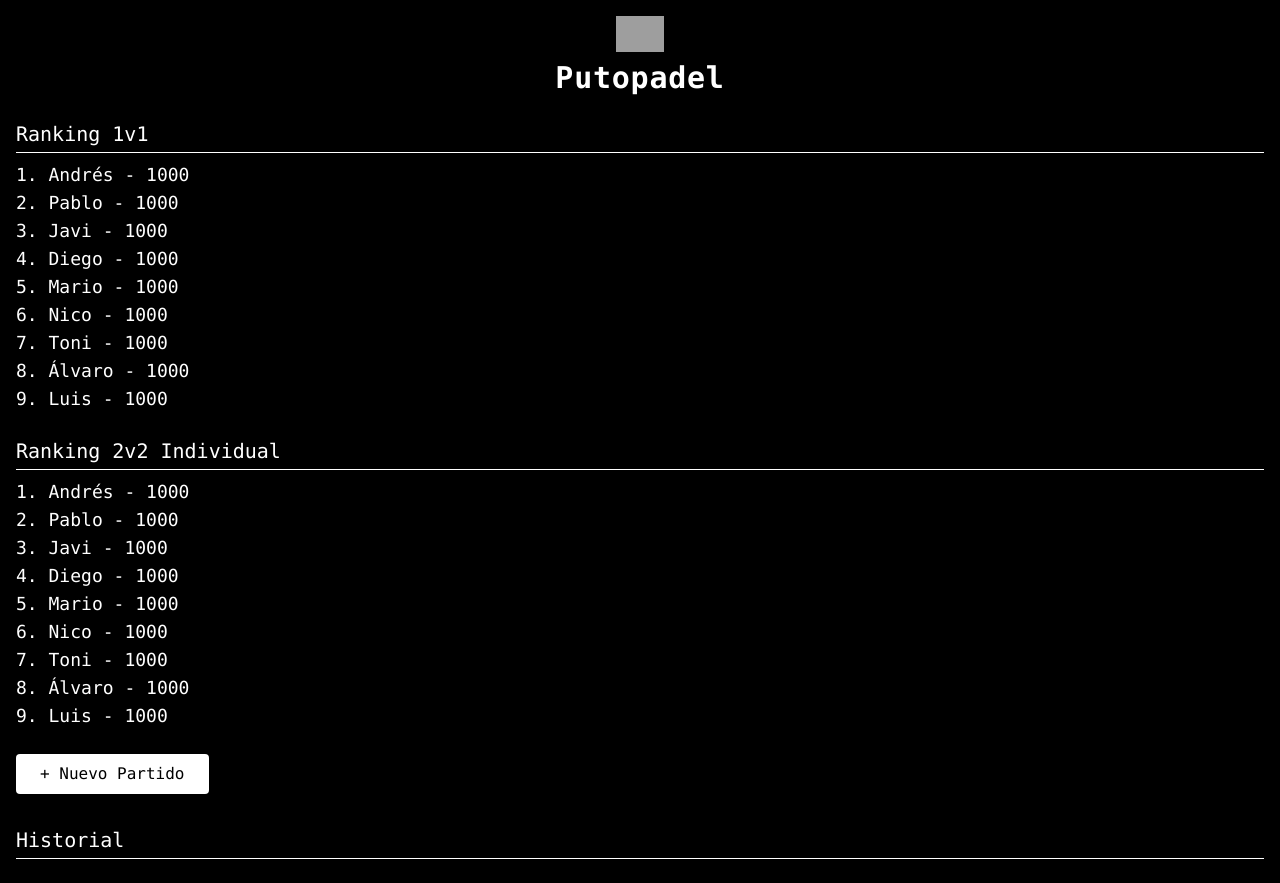
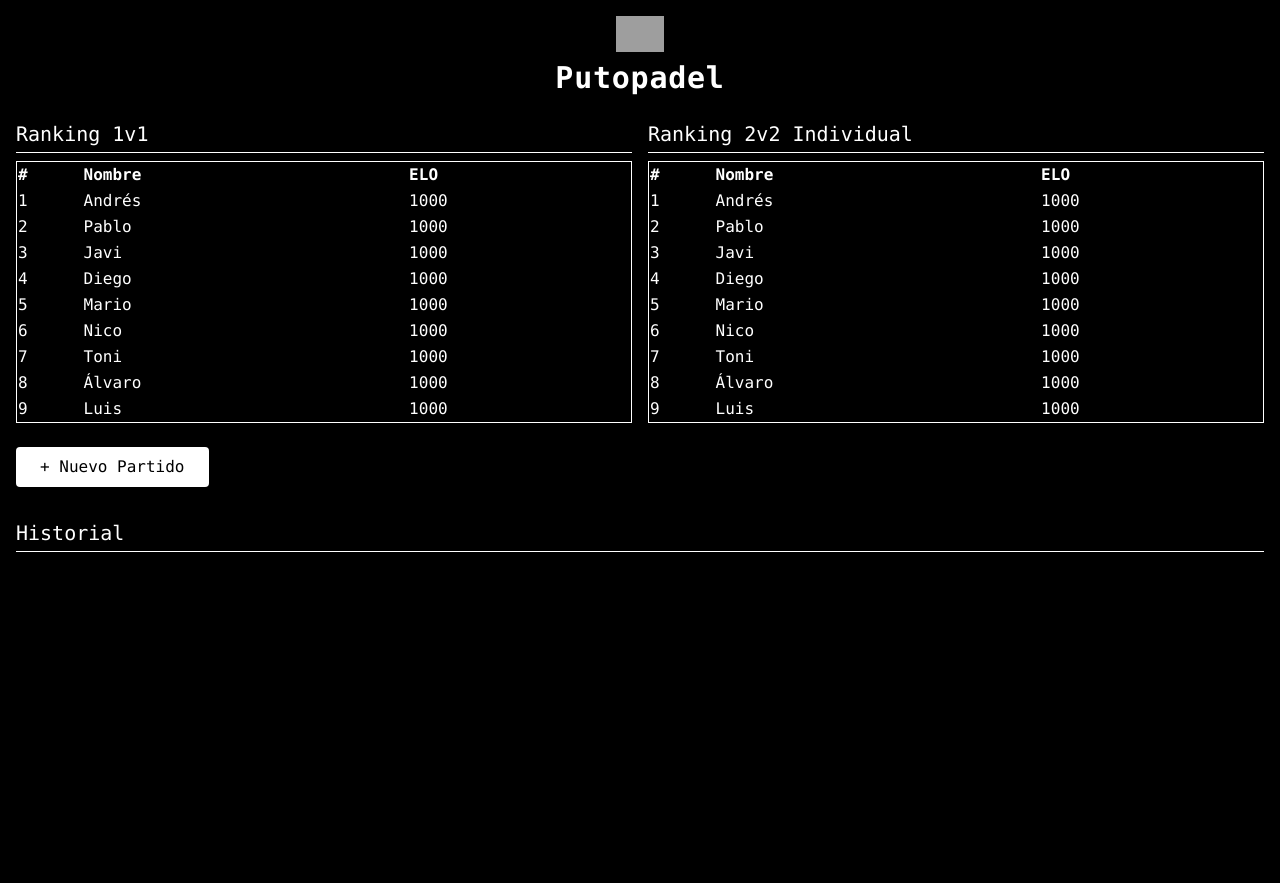
Before and after one commit to Sequerim/putopadel, a React (Vite) app: page / in a window 1280 px wide. After the commit the page ends 800 px from the top, so only its background shows below. Built offline with nearby package versions, Linux system fonts and the light colour scheme; grey boxes are pictures that could not be loaded.

Commit message:
Nuevo diseño con tablas y sets por separado

```diff
--- a/src/App.jsx
+++ b/src/App.jsx
@@ -28,14 +28,22 @@ function App() {
   const [players, setPlayers] = useState(initialPlayers);
   const [matchHistory, setMatchHistory] = useState([]);
   const [view, setView] = useState("ranking");
-  const [form, setForm] = useState({ type: "1v1", playerA: "", playerB: "", sets: "" });
+  const [form, setForm] = useState({ type: "1v1", playerA: "", playerB: "", sets: ["", "", ""] });
 
   const handleChange = (e) => {
-    setForm({ ...form, [e.target.name]: e.target.value });
+    const { name, value } = e.target;
+    if (name.startsWith("set")) {
+      const newSets = [...form.sets];
+      const index = parseInt(name.slice(-1));
+      newSets[index] = value;
+      setForm({ ...form, sets: newSets });
+    } else {
+      setForm({ ...form, [name]: value });
+    }
   };
 
   const handleSubmit = () => {
-    const sets = form.sets.split(",").map(set => set.trim().split("-").map(Number));
+    const sets = form.sets.filter(Boolean).map(set => set.trim().split("-").map(Number));
     let gamesA = 0, gamesB = 0;
     sets.forEach(([a, b]) => {
       gamesA += a;
@@ -44,7 +52,7 @@ function App() {
     const totalGames = gamesA + gamesB;
     const resultA = gamesA / totalGames;
     const updated = [...players];
-    const record = { type: form.type, sets: form.sets };
+    const record = { type: form.type, sets: form.sets.join(", ") };
 
     if (form.type === "1v1") {
       const iA = updated.findIndex(p => p.name === form.playerA);
@@ -76,21 +84,36 @@ function App() {
   return (
     <div className="p-4 bg-black min-h-screen text-white font-mono">
       <header className="text-center mb-6">
-        <img src="https://cdn-icons-png.flaticon.com/512/722/722221.png" alt="logo" className="w-12 mx-auto mb-2" />
+        <img src="https://cdn-icons-png.flaticon.com/512/869/869869.png" alt="logo" className="w-12 mx-auto mb-2" />
         <h1 className="text-3xl font-extrabold tracking-wide text-white">Putopadel</h1>
       </header>
 
       {view === "ranking" && (
         <>
+          <div className="grid grid-cols-2 gap-4">
+            <div>
               <h2 className="text-xl mb-2 border-b border-white pb-1">Ranking 1v1</h2>
+              <table className="w-full border border-white text-left">
+                <thead><tr><th>#</th><th>Nombre</th><th>ELO</th></tr></thead>
+                <tbody>
                   {[...players].sort((a, b) => b.elo1v1 - a.elo1v1).map((p, i) => (
-            <p key={p.name} className="text-lg">{i + 1}. {p.name} - {p.elo1v1}</p>
+                    <tr key={p.name}><td>{i + 1}</td><td>{p.name}</td><td>{p.elo1v1}</td></tr>
                   ))}
-
-          <h2 className="text-xl mt-6 mb-2 border-b border-white pb-1">Ranking 2v2 Individual</h2>
+                </tbody>
+              </table>
+            </div>
+            <div>
+              <h2 className="text-xl mb-2 border-b border-white pb-1">Ranking 2v2 Individual</h2>
+              <table className="w-full border border-white text-left">
+                <thead><tr><th>#</th><th>Nombre</th><th>ELO</th></tr></thead>
+                <tbody>
                   {[...players].sort((a, b) => b.elo2v2 - a.elo2v2).map((p, i) => (
-            <p key={p.name} className="text-lg">{i + 1}. {p.name} - {p.elo2v2}</p>
+                    <tr key={p.name}><td>{i + 1}</td><td>{p.name}</td><td>{p.elo2v2}</td></tr>
                   ))}
+                </tbody>
+              </table>
+            </div>
+          </div>
 
           <button onClick={() => setView("form")} className="mt-6 bg-white text-black px-6 py-2 rounded shadow-md hover:bg-gray-200">+ Nuevo Partido</button>
 
@@ -111,13 +134,9 @@ function App() {
               </select>
             </label>
           </div>
-
-          <div>
           <label className="block">Jugador A:
             <input name="playerA" onChange={handleChange} className="text-black ml-2" />
           </label>
-          </div>
-
           {form.type === "2v2" && (
             <>
               <label className="block">Jugador A2:
@@ -131,17 +150,16 @@ function App() {
               </label>
             </>
           )}
-
           {form.type === "1v1" && (
             <label className="block">Jugador B:
               <input name="playerB" onChange={handleChange} className="text-black ml-2" />
             </label>
           )}
-
-          <label className="block">Sets (ej: 6-4,4-6,6-0):
-            <input name="sets" onChange={handleChange} className="text-black ml-2" />
+          {[0, 1, 2].map(i => (
+            <label key={i} className="block">Set {i + 1}:
+              <input name={`set${i}`} onChange={handleChange} className="text-black ml-2" placeholder="6-3" />
             </label>
-
+          ))}
           <div className="space-x-4">
             <button onClick={handleSubmit} className="bg-green-500 text-white px-4 py-2 rounded hover:bg-green-600">Registrar</button>
             <button onClick={() => setView("ranking")} className="bg-gray-500 text-white px-4 py-2 rounded hover:bg-gray-600">← Volver</button>
```
Lines whose indentation alone changed are shown as unchanged.
